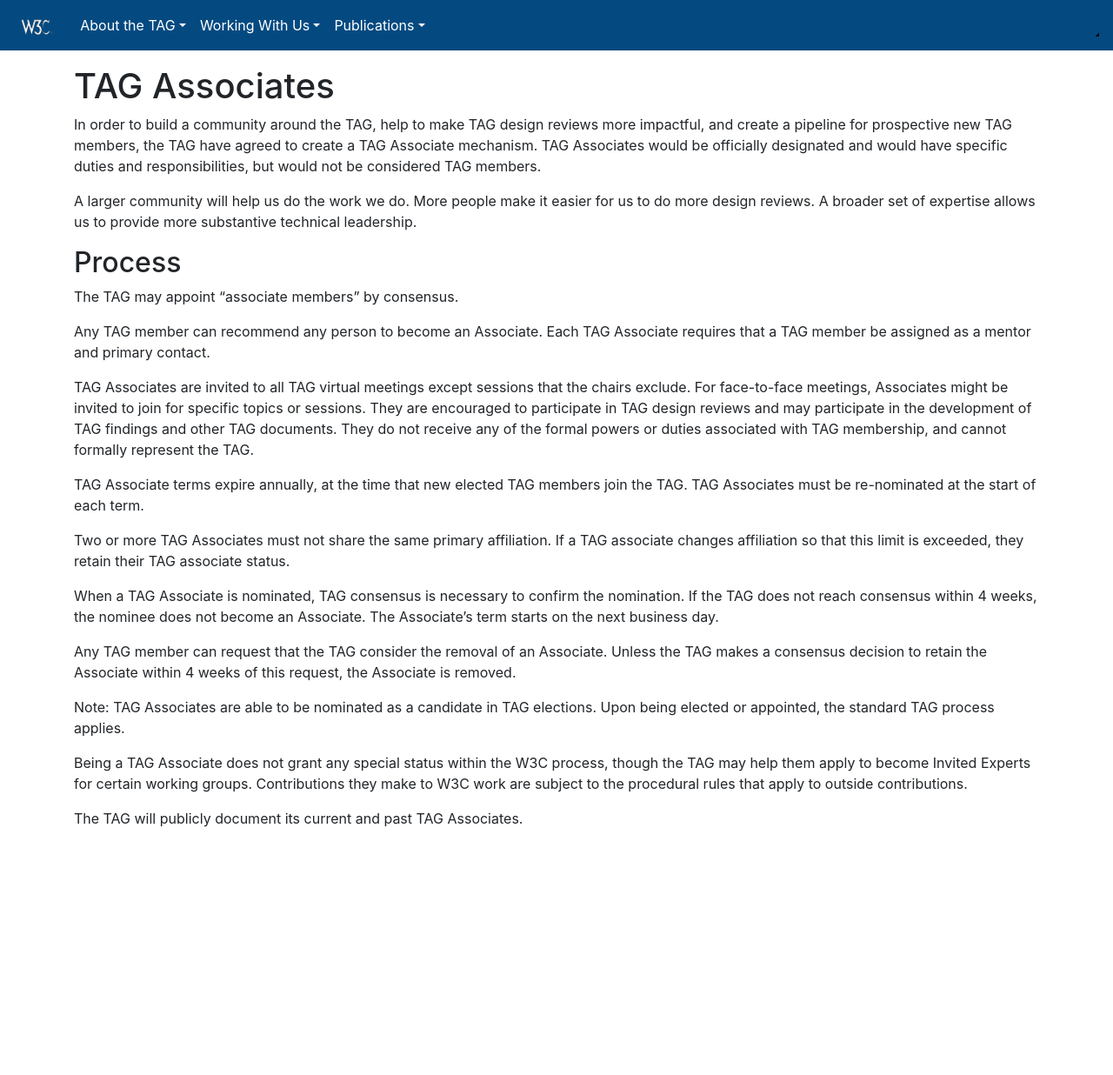
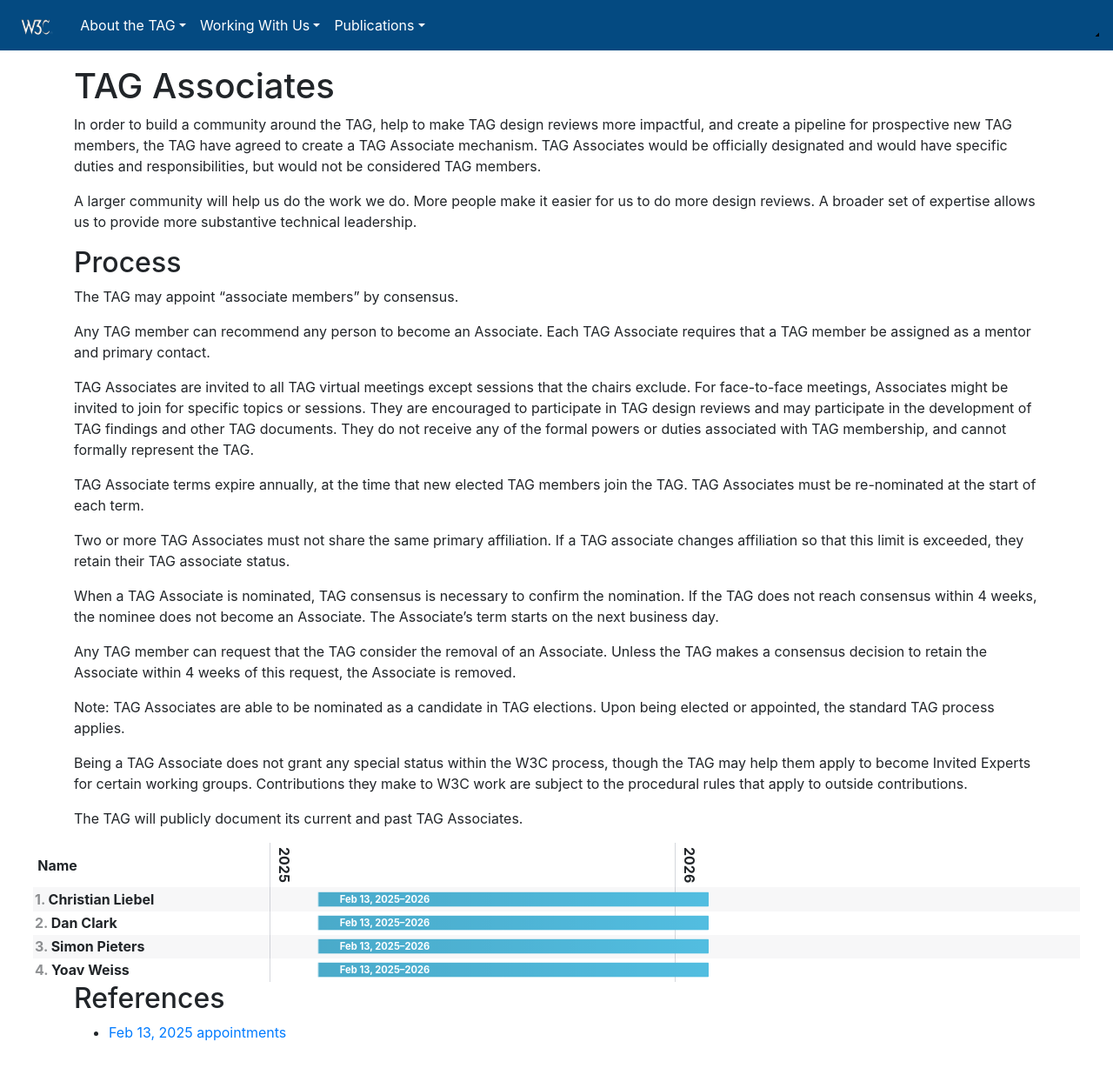
Before and after one commit to w3ctag/tag.w3.org, a Jekyll site: the page built from associates/index.md, in a window 1280 px wide and 1255 px high. Shown: the top 1236 px of the window at 87% size. Built offline with Jekyll 4.4.1, drawn with Linux system fonts in a browser that asks for light colours; nearby versions of some CDN libraries; library files that are not in the unit come from our copies.

Commit message:
Build a history of TAG Associates' service. (#56)
I retrofitted the member-history to also generate the same way, which
removed the need for building that table with javascript.

```diff
--- /dev/null
+++ b/_data/associates.yaml
@@ -0,0 +1,32 @@
+# This file contains a list of TAG associates with the dates they were associates.
+# The `maxYear` field should be the highest year in an end date.
+# Each person should be a list item of the form:
+#
+# - name: "Name"
+#   terms:
+#   - start: yyyy-mm-dd
+#     end: yyyz-01-31
+#   - start: yyyy-mm-dd
+#     end: yyyz-01-31
+#
+# Note that Associate terms end at the latest when the next round of
+# TAG members are seated.
+
+maxYear: 2026
+associates:
+- name: "Christian Liebel"
+  terms:
+  - start: 2025-02-13
+    end: 2026-01-31
+- name: "Dan Clark"
+  terms:
+  - start: 2025-02-13
+    end: 2026-01-31
+- name: "Simon Pieters"
+  terms:
+  - start: 2025-02-13
+    end: 2026-01-31
+- name: "Yoav Weiss"
+  terms:
+  - start: 2025-02-13
+    end: 2026-01-31
--- a/history/members.json
+++ b/_data/members.json
@@ -1,3 +1,6 @@
+{
+	"maxYear": 2027,
+	"members":
 [
 	{
 		"name": "Tim-Berners-Lee",
@@ -909,3 +912,4 @@
 		]
 	}
 ]
+}
--- a/_layouts/page.html
+++ b/_layouts/page.html
@@ -38,7 +38,6 @@
 
     <script src="/node_modules/jquery/dist/jquery.min.js"></script>
     <script src="/node_modules/bootstrap/dist/js/bootstrap.min.js"></script>
-    <script src="/asset/site.js" type="module"></script>
 
   </body>
 </html>
--- a/asset/site.js
+++ /dev/null
@@ -1,3 +0,0 @@
-if (location.pathname.includes("/history/") && window.membersList) {
-	import("../history/members.js");
-}
--- a/associates/index.md
+++ b/associates/index.md
@@ -46,3 +46,38 @@
 work are subject to the procedural rules that apply to outside contributions.
 
 The TAG will publicly document its current and past TAG Associates.
+
+<link rel="stylesheet" href="/history/members.css">
+
+{%- assign minYear = 2025 -%}
+{%- capture years %}{{site.data.associates.maxYear | minus: minYear | plus: 1}}{% endcapture -%}
+
+<table id="membersList" style="--minYear: {{minYear}}; --years: {{years}}">
+  <thead class="years">
+    <tr>
+      <th>Name</th>
+      {% for year in (minYear..site.data.associates.maxYear) -%}
+        <th>{{year}}</th>
+      {% endfor -%}
+    </tr>
+  </thead>
+  {% for associate in site.data.associates.associates -%}
+    <tr>
+      <th class="name" scope="row">{{associate.name}}</th>
+      <td class="terms" colspan="{{years}}">
+        {% for term in associate.terms -%}
+        {%- capture start %}{{term.start|date:"%b %-d, %Y"}}{% endcapture -%}
+        {%- capture end %}{{term.end|date:"%b %-d, %Y"}}{% endcapture -%}
+          <div class="term appointed" title="{{start}} &ndash; {{end}}"
+               style="--sy:{{term.start|date:"%Y"}}; --sm:{{term.start|date:"%-m"}}; --sd:{{term.start|date:"%-d"}}; --ey:{{term.end|date:"%Y"}}; --em:{{term.end|date:"%-m"}}; --ed:{{term.end|date:"%-d"}}">
+               {{start}}&ndash;{{end|remove:"Jan 31, "}}
+          </div>
+        {% endfor -%}
+      </td>
+    </tr>
+  {% endfor -%}
+</table>
+
+## References
+
+* [Feb 13, 2025 appointments](https://github.com/w3ctag/meetings/blob/gh-pages/2025/02-10-minutes.md#appoint-tag-associates)
--- a/history/members.css
+++ b/history/members.css
@@ -1,18 +1,28 @@
+.container {
+	container: content-container / inline-size
+}
+
 #membersList {
 	position: relative;
 	--year-fr: calc(100% / var(--years));
 	--month-fr: calc(var(--year-fr) / 12);
 	--day-fr: calc(var(--month-fr) / 31);
 
-	width: 94vw;
+	width: 100%;
 	counter-reset: participant;
+}
 
-	margin-left: calc(-1 * (47vw - var(--container-width) / 2));
+@supports (margin-left: calc(-1 * (47vw - 50cqi))) {
+	#membersList {
+		width: 94vw;
+		margin-left: calc(-1 * (47vw - 50cqi));
+	}
 }
 
 @media (max-width: 1600px) {
 	#membersList thead th + th {
 		writing-mode: vertical-lr;
+		vertical-align: top;
 	}
 }
 
@@ -71,8 +81,8 @@
 }
 
 .term {
-	--_sy: calc(var(--sy) - 2001);
-	--_ey: calc(var(--ey) - 2001);
+	--_sy: calc(var(--sy) - var(--minYear));
+	--_ey: calc(var(--ey) - var(--minYear));
 	--_sm: calc(var(--sm) - 1);
 	--_em: calc(var(--em) - 1);
 	--start: calc(var(--day-fr) * var(--sd) + var(--month-fr) * var(--_sm) + var(--_sy) * var(--year-fr) );
```
Also changed, not shown: history/index.md (+31 -8 lines), history/members.html (deleted, +0 -27 lines), history/members.js (deleted, +0 -59 lines).
